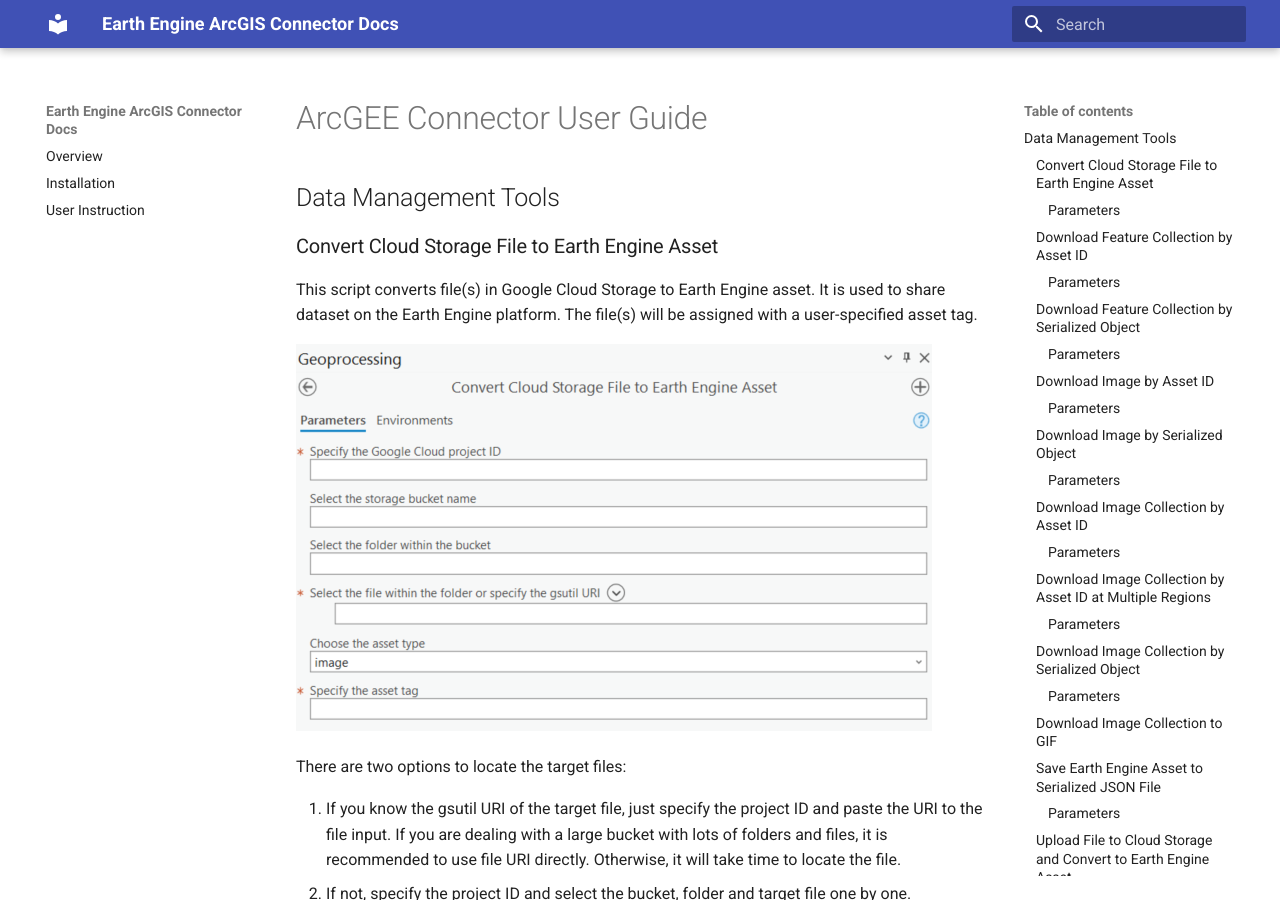
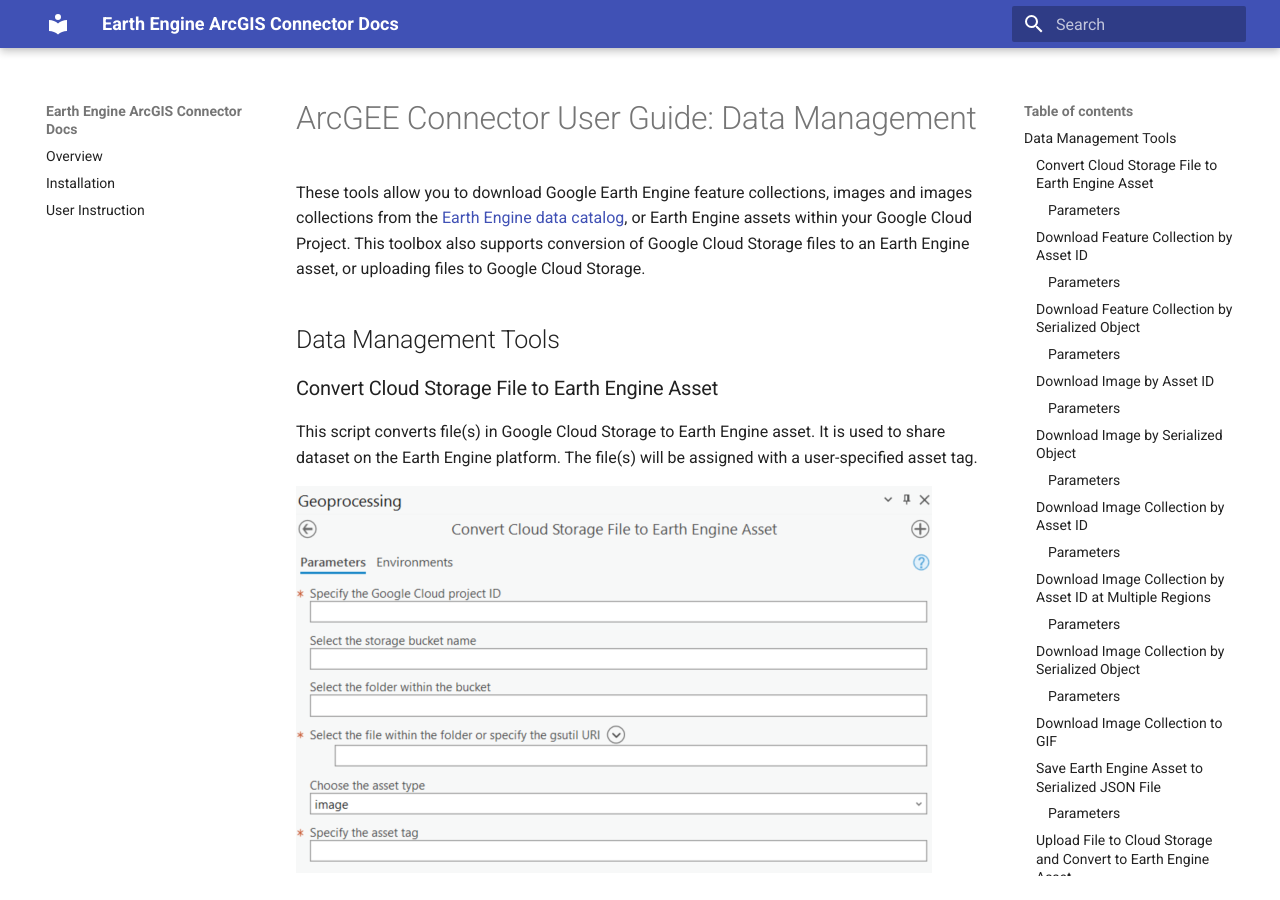
Before and after one commit to gee-community/arcgis-earthengine-toolbox, an MkDocs documentation site: the page built from docs/data_management_tools.md, in a window 1280 px wide and 900 px high. Built offline with MkDocs 1.6.1 and Material for MkDocs 9.7.7, drawn with Linux system fonts in a browser that asks for light colours.

Commit message:
Update data_management_tools.md

```diff
--- a/docs/data_management_tools.md
+++ b/docs/data_management_tools.md
@@ -1,4 +1,6 @@
-# ArcGEE Connector User Guide
+# ArcGEE Connector User Guide: Data Management
+These tools allow you to download Google Earth Engine feature collections, images and images collections from the [Earth Engine data catalog](https://developers.google.com/earth-engine/datasets), or Earth Engine assets within your Google Cloud Project. This toolbox also supports conversion of Google Cloud Storage files to an Earth Engine asset, or uploading files to Google Cloud Storage.
+
 ## Data Management Tools
 
 ### Convert Cloud Storage File to Earth Engine Asset
```
